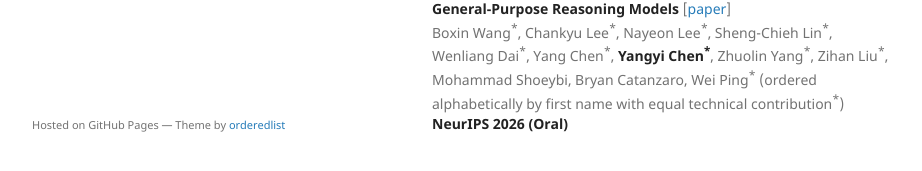
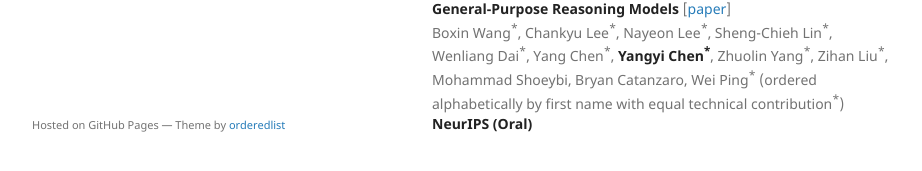
Before and after one commit to Yangyi-Chen/yangyi-chen.github.io, a Jekyll site: the page built from index.md, in a window 1280 px wide and 1244 px high. Shown: the part 1040-1211 px from the top of the window, without its empty margins (178-1100 px from the left). Built offline with Jekyll 4.4.1, drawn with Linux system fonts in a browser that asks for light colours.

Commit message:
Update index.md

```diff
--- a/index.md
+++ b/index.md
@@ -76,7 +76,7 @@ I work on **scalable foundation models**, aiming to establish fundamental approa
 
 - **Nemotron 3 Super: Open, Efficient Mixture-of-Experts Hybrid Mamba-Transformer Model for Agentic Reasoning** [[paper](https://arxiv.org/abs/2604.12374)] <br/> **Contribute to SWE-Agents RL** <br/> **Technical Report**
 
-- **Nemotron-Cascade: Scaling Cascaded Reinforcement Learning for General-Purpose Reasoning Models** [[paper](https://arxiv.org/pdf/2512.13607)] <br/> Boxin Wang<sup>\*</sup>, Chankyu Lee<sup>\*</sup>, Nayeon Lee<sup>\*</sup>, Sheng-Chieh Lin<sup>\*</sup>, Wenliang Dai<sup>\*</sup>, Yang Chen<sup>\*</sup>, **Yangyi Chen<sup>\*</sup>**, Zhuolin Yang<sup>\*</sup>, Zihan Liu<sup>\*</sup>, Mohammad Shoeybi, Bryan Catanzaro, Wei Ping<sup>\*</sup> (ordered alphabetically by first name with equal technical contribution<sup>\*</sup>) <br/> **NeurIPS 2026 (Oral)**
+- **Nemotron-Cascade: Scaling Cascaded Reinforcement Learning for General-Purpose Reasoning Models** [[paper](https://arxiv.org/pdf/2512.13607)] <br/> Boxin Wang<sup>\*</sup>, Chankyu Lee<sup>\*</sup>, Nayeon Lee<sup>\*</sup>, Sheng-Chieh Lin<sup>\*</sup>, Wenliang Dai<sup>\*</sup>, Yang Chen<sup>\*</sup>, **Yangyi Chen<sup>\*</sup>**, Zhuolin Yang<sup>\*</sup>, Zihan Liu<sup>\*</sup>, Mohammad Shoeybi, Bryan Catanzaro, Wei Ping<sup>\*</sup> (ordered alphabetically by first name with equal technical contribution<sup>\*</sup>) <br/> **NeurIPS (Oral)**
 
 
 <!--- **(Vision-Language Pre-Training) Prioritizing Image-Related Tokens Enhances Vision-Language Pre-Training** [[paper](https://arxiv.org/abs/2505.08971)] <br/> **Yangyi Chen**, Hao Peng, Tong Zhang, Heng Ji <br/> **TMLR 2026**
```
